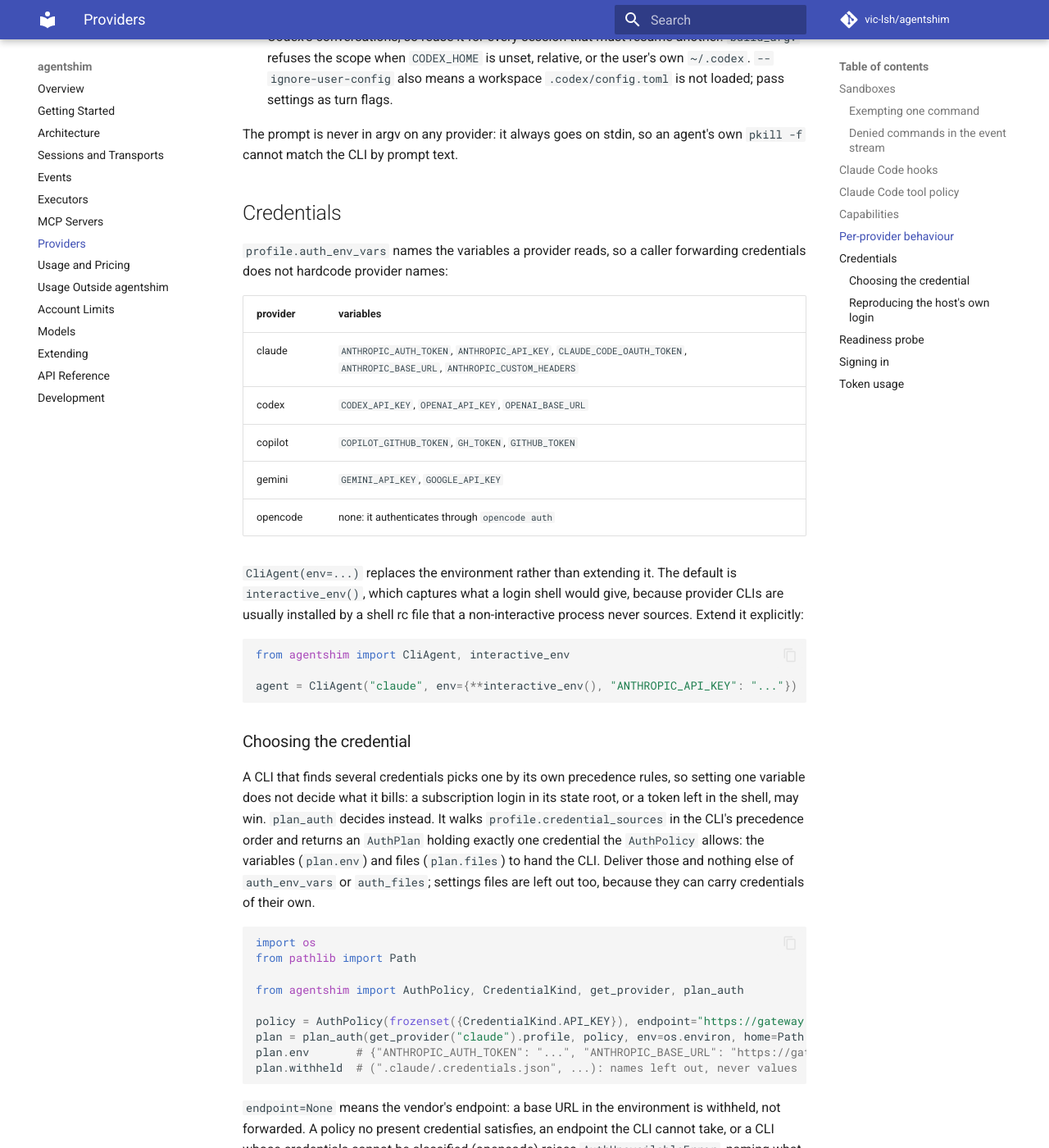
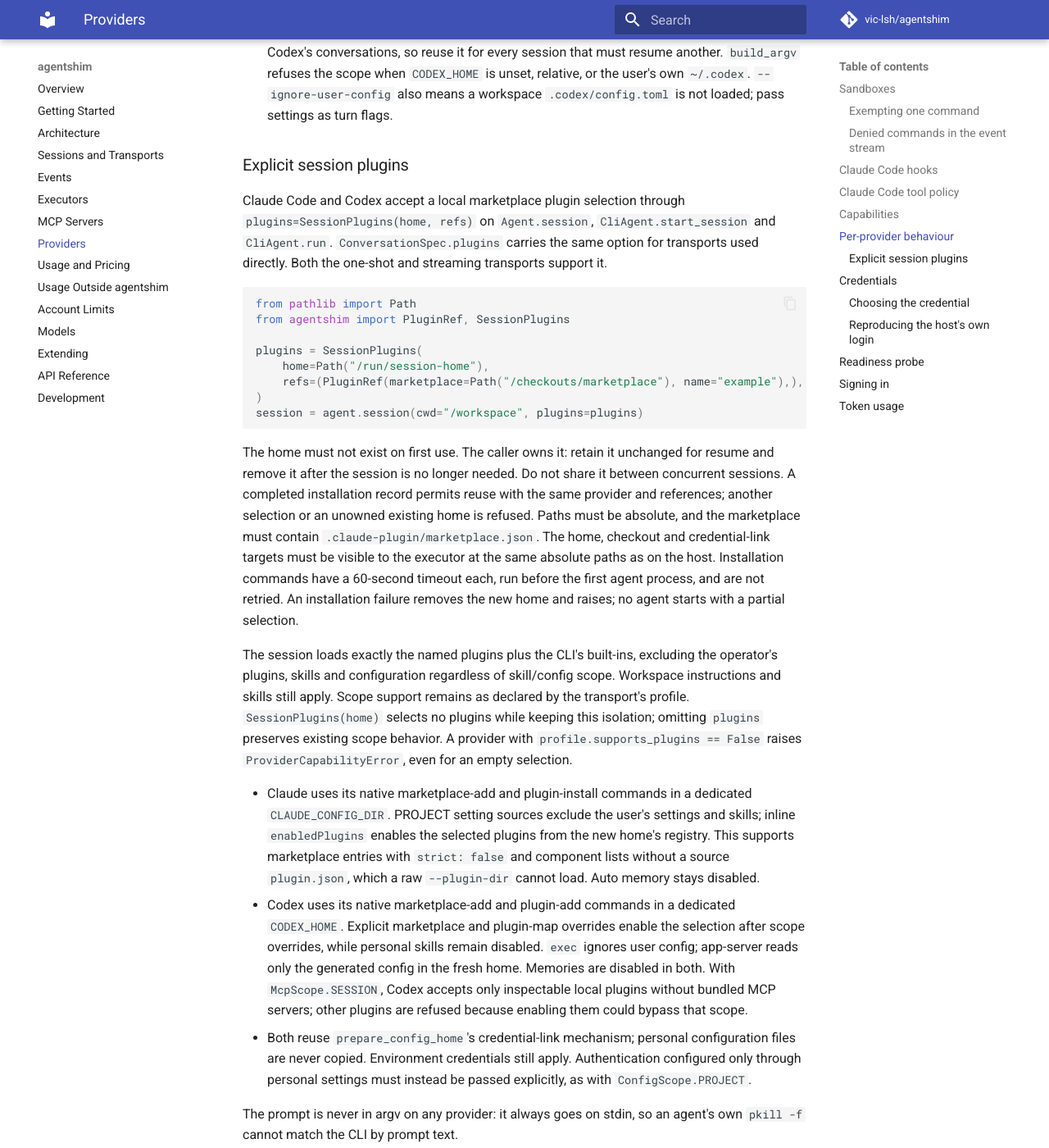
Before and after one commit to vic-lsh/agentshim, an MkDocs documentation site: the page built from docs/providers.md, in a window 1280 px wide and 1400 px high, scrolled down 8417 px. Shown: the whole window at 82% size. Built offline with MkDocs 1.6.1 and Material for MkDocs 9.7.7, drawn with Linux system fonts in a browser that asks for light colours; comment, search, counter and statistics services are not loaded; some of the changed text lies outside the part shown.

Commit message:
Release session plugin support as 0.27.0
Co-Authored-By: GPT-6.1 Sol (Codex) <noreply@openai.com>

````diff
--- a/agentshim/__init__.py
+++ b/agentshim/__init__.py
@@ -247,7 +247,7 @@ from .runtime import Agent
 from .session import Session, Turn, TurnTicket, map_mcp_servers
 from .transcripts import read_transcript_usage, transcript_providers, transcript_roots
 
-__version__ = "0.26.1"
+__version__ = "0.27.0"
 
 __all__ = [  # noqa: RUF022 - public API test uses Python's case-sensitive order
     "AccountLimits",
--- a/docs/providers.md
+++ b/docs/providers.md
@@ -249,6 +249,7 @@ profile.skill_scopes               # frozenset[SkillScope] a session may request
 profile.mcp_scopes                 # frozenset[McpScope] a session may request
 profile.config_scopes              # frozenset[ConfigScope] a session may request
 profile.config_home_files          # state-root files a ConfigScope.PROJECT home carries over
+profile.supports_plugins           # isolated, explicit session plugin selection
 profile.container_install          # shell commands installing the CLI
 ```
 
@@ -341,6 +342,61 @@ the skill and MCP scopes. Verified against Claude Code 2.1.288 and Codex
   another. `build_argv` refuses the scope when `CODEX_HOME` is unset,
   relative, or the user's own `~/.codex`. `--ignore-user-config` also means a
   workspace `.codex/config.toml` is not loaded; pass settings as turn flags.
+
+### Explicit session plugins
+
+Claude Code and Codex accept a local marketplace plugin selection through
+`plugins=SessionPlugins(home, refs)` on `Agent.session`, `CliAgent.start_session`
+and `CliAgent.run`. `ConversationSpec.plugins` carries the same option for
+transports used directly. Both the one-shot and streaming transports support it.
+
+```python
+from pathlib import Path
+from agentshim import PluginRef, SessionPlugins
+
+plugins = SessionPlugins(
+    home=Path("/run/session-home"),
+    refs=(PluginRef(marketplace=Path("/checkouts/marketplace"), name="example"),),
+)
+session = agent.session(cwd="/workspace", plugins=plugins)
+```
+
+The home must not exist on first use. The caller owns it: retain it unchanged
+for resume and remove it after the session is no longer needed. Do not share
+it between concurrent sessions. A completed installation record permits reuse
+with the same provider and references; another selection or an unowned existing
+home is refused. Paths must be absolute, and the marketplace must contain
+`.claude-plugin/marketplace.json`. The home, checkout and credential-link
+targets must be visible to the executor at the same absolute paths as on the
+host. Installation commands have a 60-second timeout each, run before the first
+agent process, and are not retried. An installation failure removes the new
+home and raises; no agent starts with a partial selection.
+
+The session loads exactly the named plugins plus the CLI's built-ins, excluding
+the operator's plugins, skills and configuration regardless of skill/config
+scope. Workspace instructions and skills still apply. Scope support remains
+as declared by the transport's profile. `SessionPlugins(home)` selects no
+plugins while keeping this isolation; omitting `plugins` preserves existing
+scope behavior. A provider with `profile.supports_plugins == False` raises
+`ProviderCapabilityError`, even for an empty selection.
+
+- Claude uses its native marketplace-add and plugin-install commands in a
+  dedicated `CLAUDE_CONFIG_DIR`. PROJECT setting sources exclude the user's
+  settings and skills; inline `enabledPlugins` enables the selected plugins
+  from the new home's registry. This supports marketplace entries with
+  `strict: false` and component lists without a source `plugin.json`, which a
+  raw `--plugin-dir` cannot load. Auto memory stays disabled.
+- Codex uses its native marketplace-add and plugin-add commands in a dedicated
+  `CODEX_HOME`. Explicit marketplace and plugin-map overrides enable the
+  selection after scope overrides, while personal skills remain disabled.
+  `exec` ignores user config; app-server reads only the generated config in
+  the fresh home. Memories are disabled in both. With `McpScope.SESSION`,
+  Codex accepts only inspectable local plugins without bundled MCP servers;
+  other plugins are refused because enabling them could bypass that scope.
+- Both reuse `prepare_config_home`'s credential-link mechanism; personal
+  configuration files are never copied. Environment credentials still apply.
+  Authentication configured only through personal settings must instead be
+  passed explicitly, as with `ConfigScope.PROJECT`.
 
 The prompt is never in argv on any provider: it always goes on stdin, so an
 agent's own `pkill -f` cannot match the CLI by prompt text.
--- a/pyproject.toml
+++ b/pyproject.toml
@@ -1,6 +1,6 @@
 [project]
 name = "agentshim"
-version = "0.26.1"
+version = "0.27.0"
 description = "Provider-agnostic coding-agent CLI shims"
 readme = "README.md"
 license = "MIT"
````
Also changed, not shown: CHANGELOG.md (+15 -0 lines), 2 other files.
